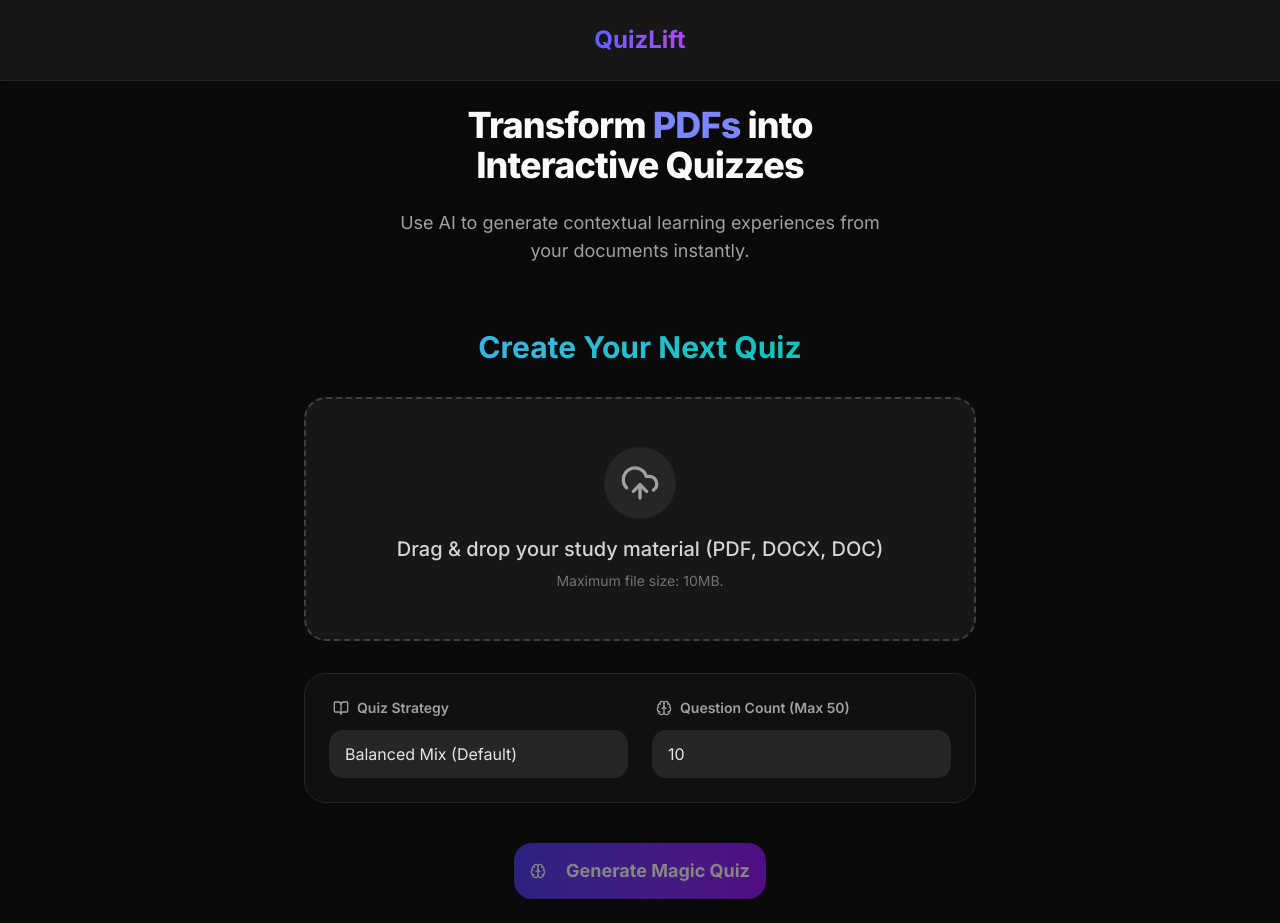
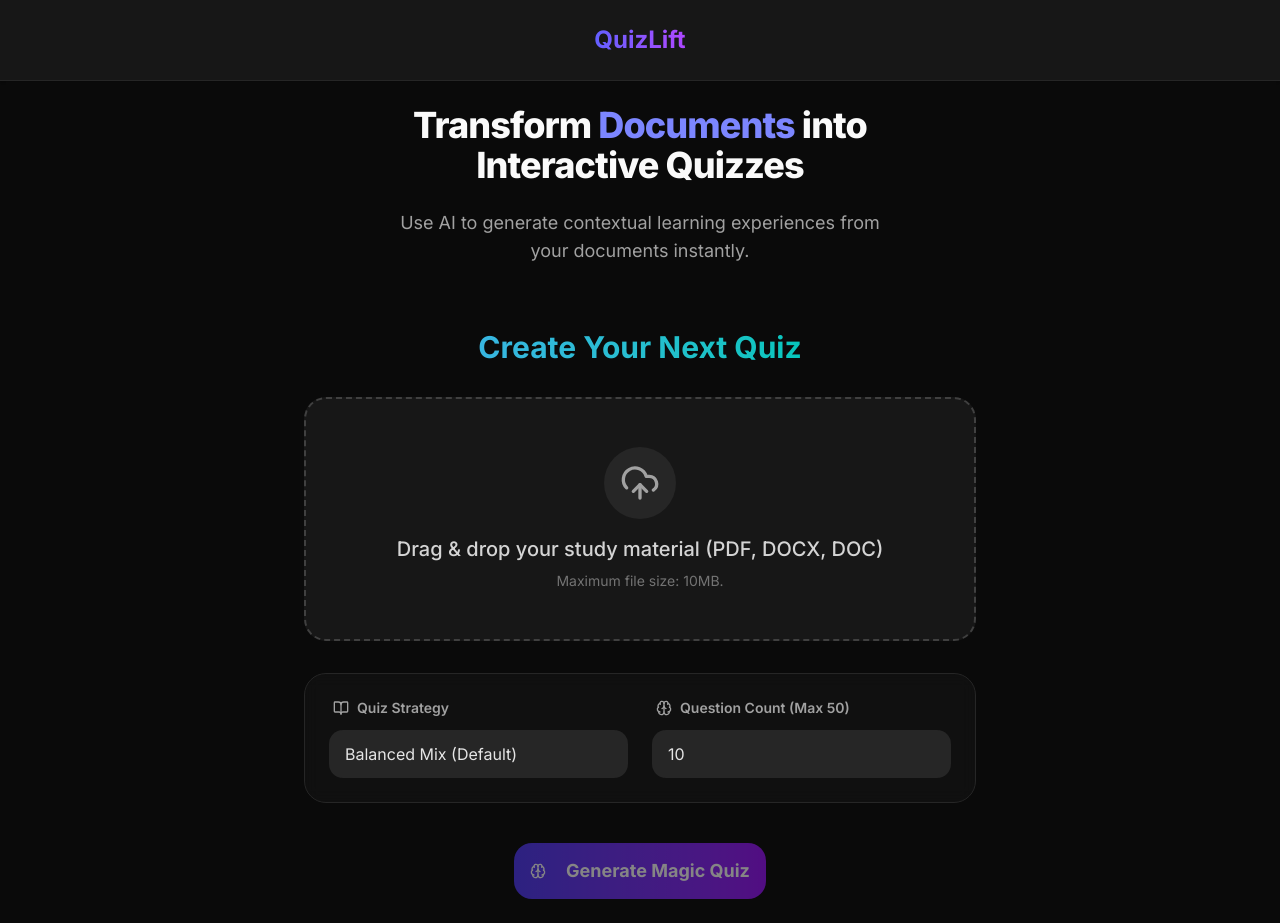
Before and after one commit to Bucephalus-lgtm/quizlift, a Next.js app: page / in a window 1280 px wide. Built offline with nearby package versions, Linux system fonts and the light colour scheme.

Commit message:
Update copy on landing page to reflect support for all Document formats, not just PDFs

```diff
--- a/src/app/page.tsx
+++ b/src/app/page.tsx
@@ -14,7 +14,7 @@ export default function Home() {
       <section className="flex-1 w-full max-w-5xl p-6 flex flex-col items-center justify-center">
         <div className="text-center max-w-lg space-y-6 mb-12">
           <h2 className="text-4xl font-extrabold tracking-tight">
-            Transform <span className="text-indigo-400">PDFs</span> into Interactive Quizzes
+            Transform <span className="text-indigo-400">Documents</span> into Interactive Quizzes
           </h2>
           <p className="text-neutral-400 text-lg">
             Use AI to generate contextual learning experiences from your documents instantly.
```
Also changed, not shown: 2 other files (tests, documents, lock files or other folders).
